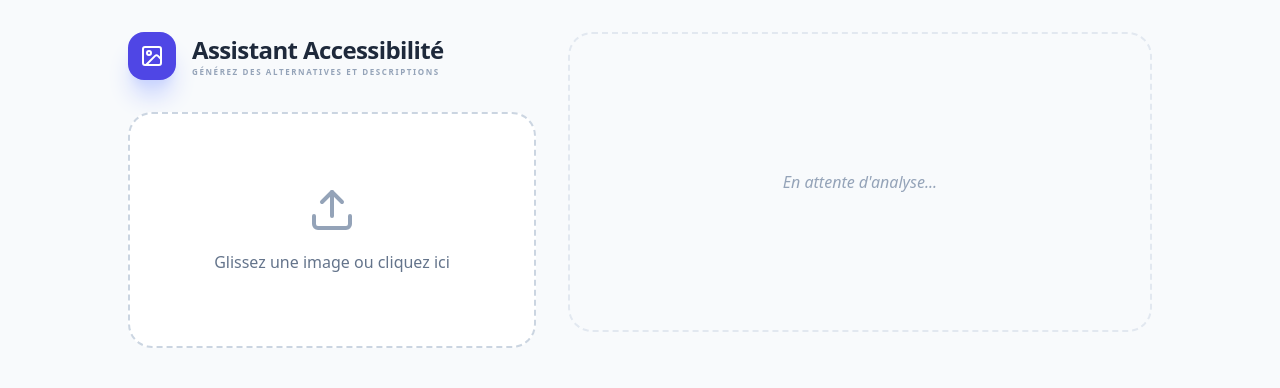
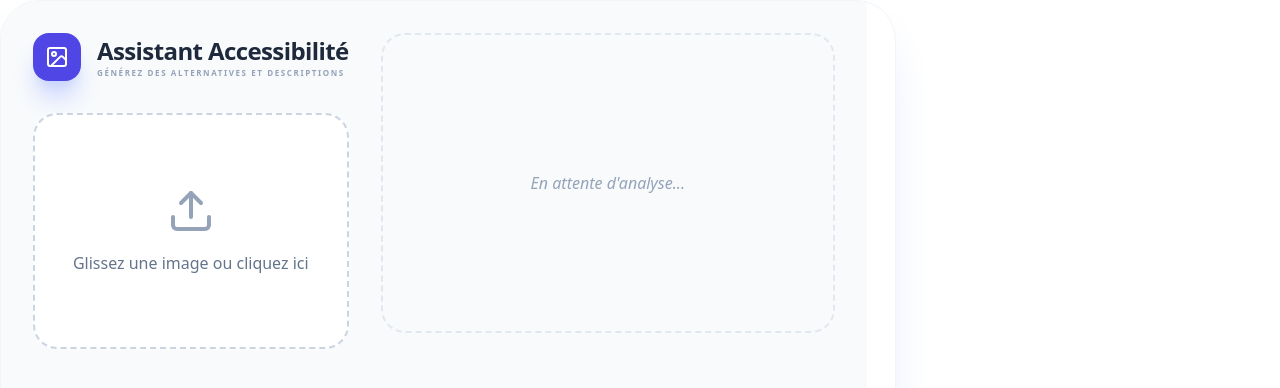
Before and after one commit to MaximeLy-VS/Assistant_AN, a React (Vite) app: page / in a window 1280 px wide. Shown: the top 388 px of the page. Built offline with nearby package versions, Linux system fonts and the light colour scheme; no server answers.

Commit message:
Add a wrapping div to the App component

```diff
--- a/src/App.jsx
+++ b/src/App.jsx
@@ -180,6 +180,7 @@ Renvoie le résultat au format JSON.`;
   };
 
   return (
+  <div className="max-w-4xl w-full bg-white rounded-[2.5rem] shadow-2xl shadow-indigo-100 overflow-hidden flex flex-col md:flex-row border border-slate-100 animate-fade-slide-up">
     <div className="min-h-screen bg-slate-50 text-slate-900 font-sans p-4 md:p-8">
       <div className="max-w-5xl mx-auto space-y-8">
         <div className="grid md:grid-cols-12 gap-8 items-start">
@@ -285,5 +286,6 @@ Renvoie le résultat au format JSON.`;
         </div>
       </div>
     </div>
+  </div>
   );
 }
```
